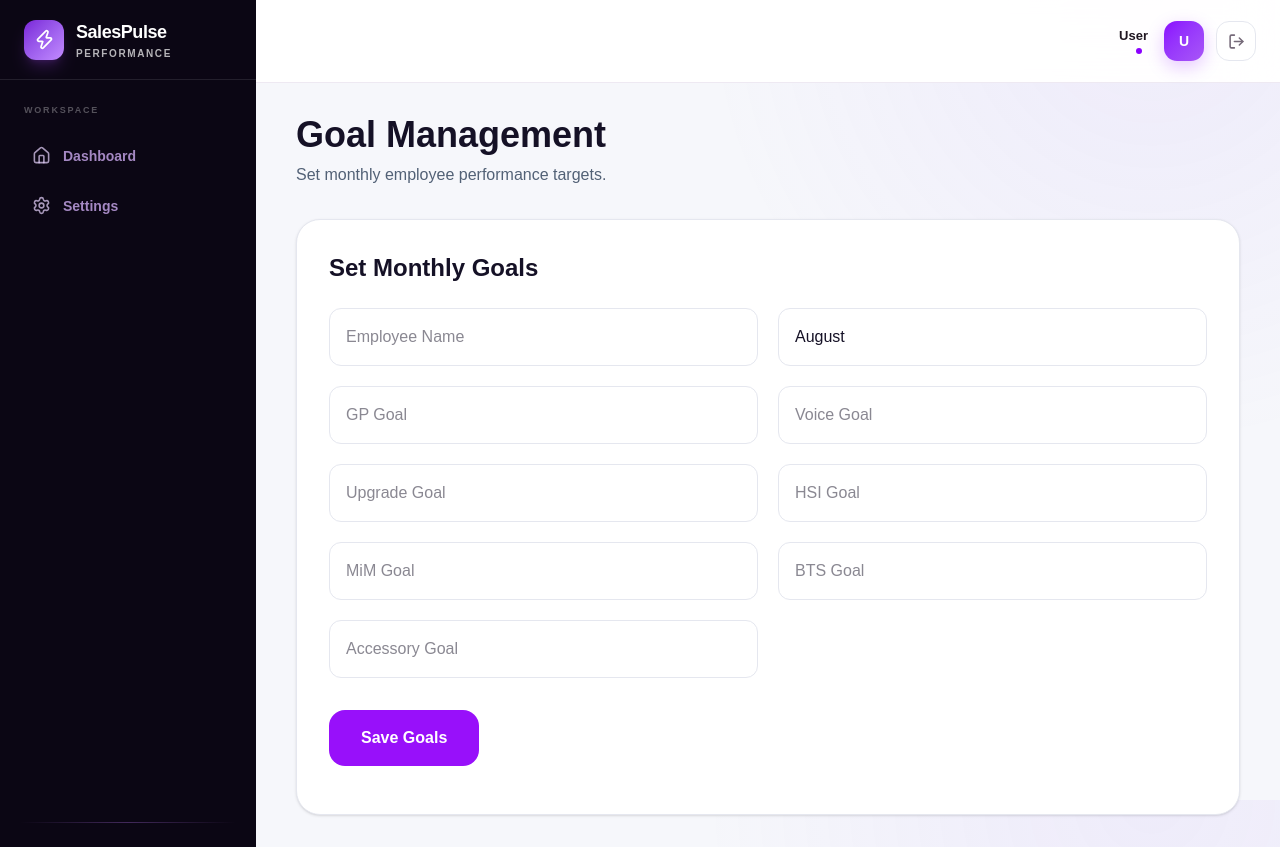
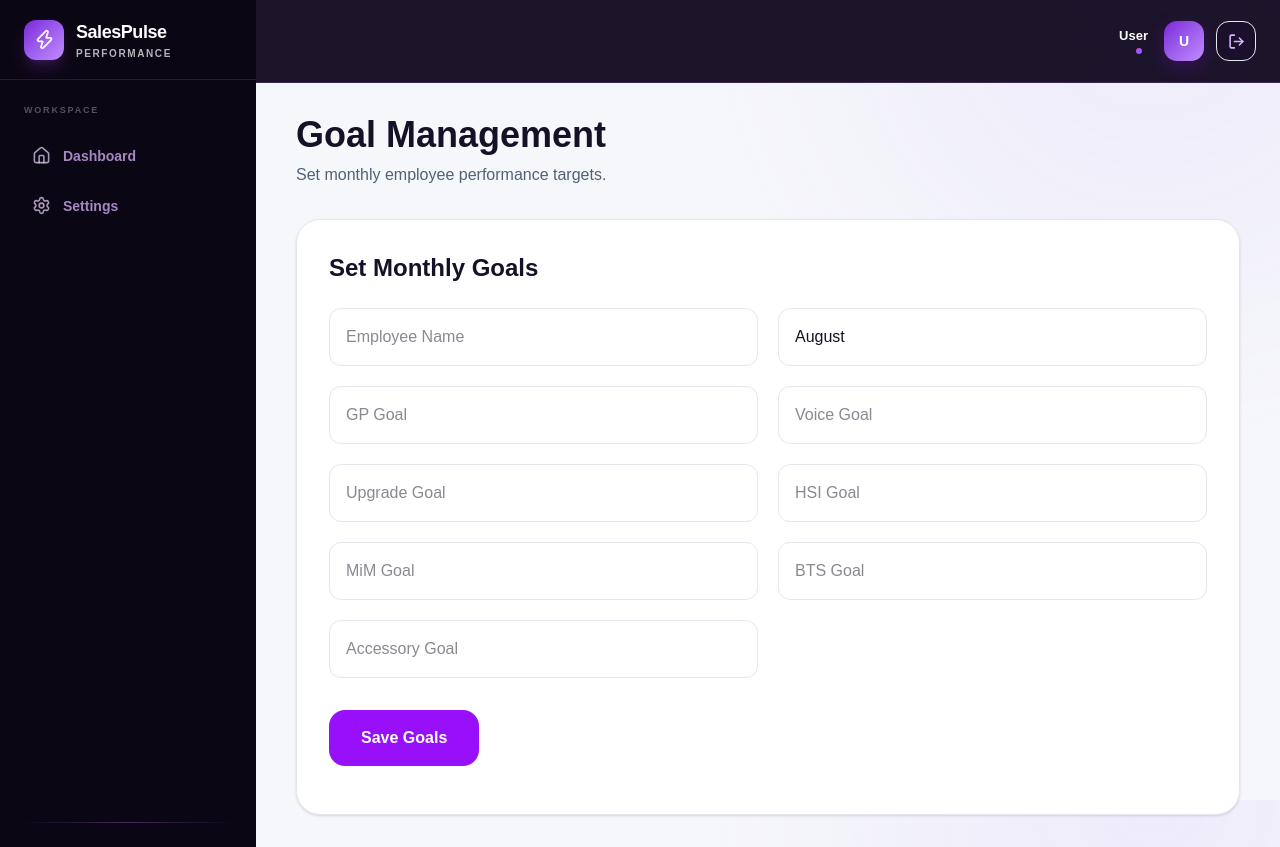
Before and after one commit to itzzerotrace/SalesPulse-V2, a Next.js app: page /goals/manage in a window 1280 px wide. Built offline with nearby package versions, Linux system fonts and the light colour scheme.

Commit message:
Apply SalesPulse midnight violet theme to shared layout

```diff
--- a/components/layout/Topbar.tsx
+++ b/components/layout/Topbar.tsx
@@ -80,7 +80,7 @@ export default function Topbar({
       .toUpperCase();
 
   return (
-    <header className="hidden border-b border-[#EEE9F2] bg-white/95 px-6 py-3 backdrop-blur-xl lg:block">
+    <header className="hidden border-b border-purple-400/20 bg-[#10091F]/95 px-6 py-3 backdrop-blur-xl lg:block">
       <div className="flex min-h-[58px] items-center justify-between gap-6">
         {/* LEFT */}
 
@@ -88,12 +88,12 @@ export default function Topbar({
           {showStoreSwitcher && (
             <>
               <div className="flex items-center">
-                <span className="text-[16px] font-black uppercase tracking-[0.10em] text-[#8B00FF]">
+                <span className="text-[16px] font-black uppercase tracking-[0.10em] text-[#D8B4FE]">
                   Viewing Store
                 </span>
               </div>
 
-              <div className="h-8 w-px bg-[#E5DDE9]" />
+              <div className="h-8 w-px bg-purple-300/25" />
 
               <StoreSwitcher
                 stores={stores}
@@ -107,20 +107,20 @@ export default function Topbar({
 
         <div className="flex shrink-0 items-center gap-3">
           <div className="hidden text-right md:block">
-            <p className="text-[13px] font-black leading-tight text-[#201722]">
+            <p className="text-[13px] font-black leading-tight text-white">
               {name}
             </p>
 
             <div className="mt-1 flex items-center justify-end gap-1.5">
-              <span className="h-1.5 w-1.5 rounded-full bg-[#8B00FF]" />
+              <span className="h-1.5 w-1.5 rounded-full bg-[#A855F7]" />
 
-              <p className="text-[9px] font-black uppercase tracking-[0.12em] text-[#776B7B]">
+              <p className="text-[9px] font-black uppercase tracking-[0.12em] text-[#C4A6E6]">
                 {roleLabel}
               </p>
             </div>
           </div>
 
-          <div className="ml-1 flex h-10 w-10 items-center justify-center rounded-[13px] bg-gradient-to-br from-[#8B00FF] to-[#A855F7] text-[14px] font-black text-white shadow-[0_6px_18px_rgba(139,0,255,0.22)]">
+          <div className="ml-1 flex h-10 w-10 items-center justify-center rounded-[13px] bg-gradient-to-br from-[#7B22D9] to-[#C38BFF] text-[14px] font-black text-white shadow-[0_6px_18px_rgba(139,0,255,0.22)]">
             {initial}
           </div>
 
@@ -129,7 +129,7 @@ export default function Topbar({
             onClick={logout}
             aria-label="Sign out"
             title="Sign out"
-            className="group flex h-10 w-10 items-center justify-center rounded-[13px] border border-[#E7DFEA] bg-white text-[#756A79] transition-all duration-200 hover:border-[#D8C5E5] hover:bg-[#F8F2FC] hover:text-[#8B00FF]"
+            className="group flex h-10 w-10 items-center justify-center rounded-[13px] border border-purple-400/30 bg-[#1A102B] text-[#D8B4FE] transition-all duration-200 hover:border-purple-300 hover:bg-purple-500/20 hover:text-white"
           >
             <LogOut
               size={17}
```
